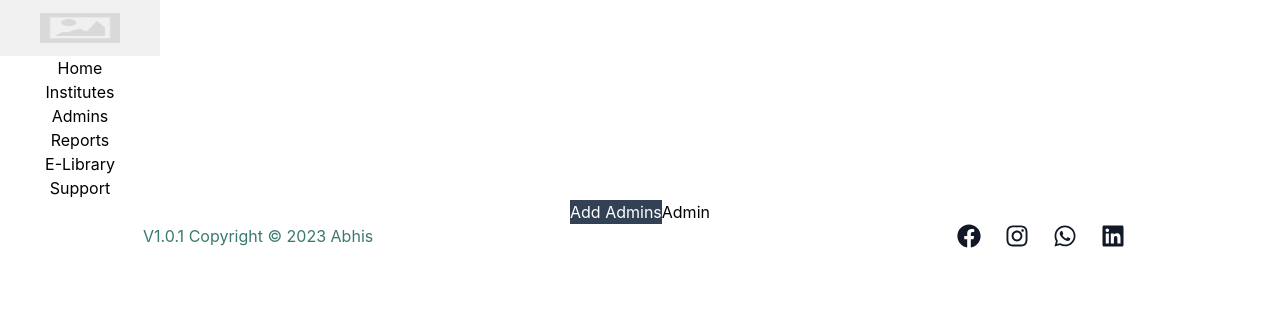
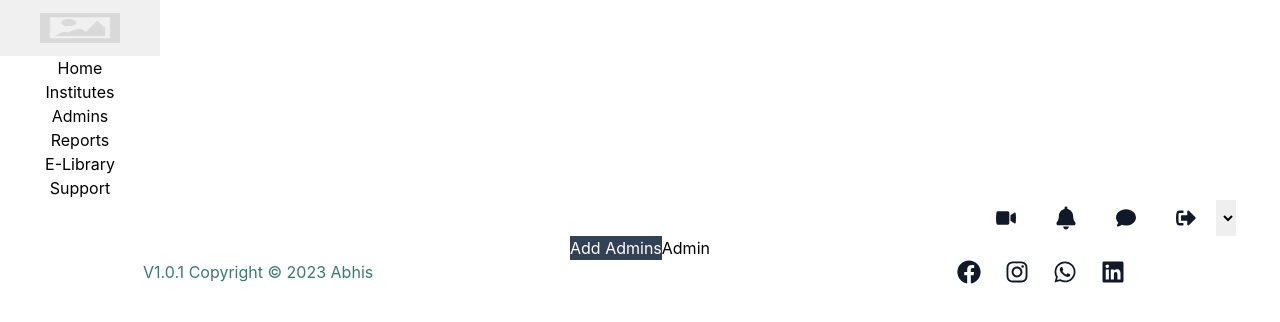
Before and after one commit to moFazil/liveabhis, a React (Create React App) app: page /admins in a window 1280 px wide. Shown: the top 322 px of the page. Built offline with nearby package versions, Linux system fonts and the light colour scheme.

Commit message:
updated header and footer

```diff
--- a/src/App.js
+++ b/src/App.js
@@ -1,7 +1,7 @@
 import { Route, Routes } from 'react-router-dom';
 import './App.css';
 import Sidebar from './Components/Sidebar/Sidebar';
-// import Topbar from './Components/topbar/Topbar';
+import Header from './Components/Header/Header';
 import Home from './Components/Sidebar/Home/Home';
 import Institutes from './Components/Sidebar/Institutes/Institutes';
 import Admins from './Components/Sidebar/Admins/Admins';
@@ -13,6 +13,7 @@ import AdminsTable from './Components/Sidebar/Admins/AdminsTable';
 import ReportsTable from './Components/Sidebar/Reports/ReportsTable';
 import ELibraryTable from './Components/Sidebar/E-Library/ELibraryTable';
 import Footer from './Components/Footer/Footer';
+import MyprofileForm from './Components/Header/MyprofileForm';
 
 
 
@@ -20,7 +21,11 @@ function App() {
   return (
     <div className="App">
     <Sidebar/>
-    {/* <Topbar/> */}
+    <Header/>
+    <Routes>
+      <Route path='/form' element={<MyprofileForm/>}/>
+    </Routes>
+
     <Routes>
       <Route path='/' element={<Home/>}/>
       <Route path='/institute' element={<Institutes/>}>
--- a/src/Components/Header/Header.jsx
+++ b/src/Components/Header/Header.jsx
@@ -1,8 +1,25 @@
 import React from 'react'
+import { FaAngleDown, FaBell, FaComment, FaSignOutAlt, FaUser, FaVideo } from 'react-icons/fa';
+import { Link, Outlet } from 'react-router-dom';
 
 const Topbar = () => {
   return (
-    <div>Topbar</div>
+    <div>
+      <div className='flex justify-end mr-11'>
+        <FaVideo className='text-gray-900 text-4xl px-2 mx-3 hover:bg-slate-400 rounded-full cursor-pointer'/>
+        <FaBell className='text-gray-900 text-4xl px-2 mx-3 hover:bg-slate-400 rounded-full cursor-pointer'/>
+        <FaComment className='text-gray-900 text-4xl px-2 mx-3 hover:bg-slate-400 rounded-full cursor-pointer'/>
+        <FaSignOutAlt className='text-gray-900 text-4xl px-2 mx-3 hover:bg-slate-400 rounded-full cursor-pointer'/>
+
+        <select>
+      <option disabled selected><FaAngleDown className='text-gray-900 text-4xl px-2 mx-3 hover:bg-slate-400 rounded-full cursor-pointer'/></option>
+        <Link to={`form`}><option><FaUser/> My Profile</option></Link>
+        </select>
+
+      </div>
+
+        <Outlet/>
+    </div>
   )
 }
 
--- /dev/null
+++ b/src/Components/Header/MyprofileForm.jsx
@@ -0,0 +1,9 @@
+import React from 'react'
+
+const MyprofileForm = () => {
+  return (
+    <div>Myprofileform</div>
+  )
+}
+
+export default MyprofileForm
--- a/src/index.css
+++ b/src/index.css
@@ -22,8 +22,8 @@ code {
   background-color: #105D50;
 }
 .yellow{
-  color:#FFD045
+  color:#FF9800;
 }
 .yellow{
-  background-color: #FFD045;
+  background-color: #FF9800;
 }
```
